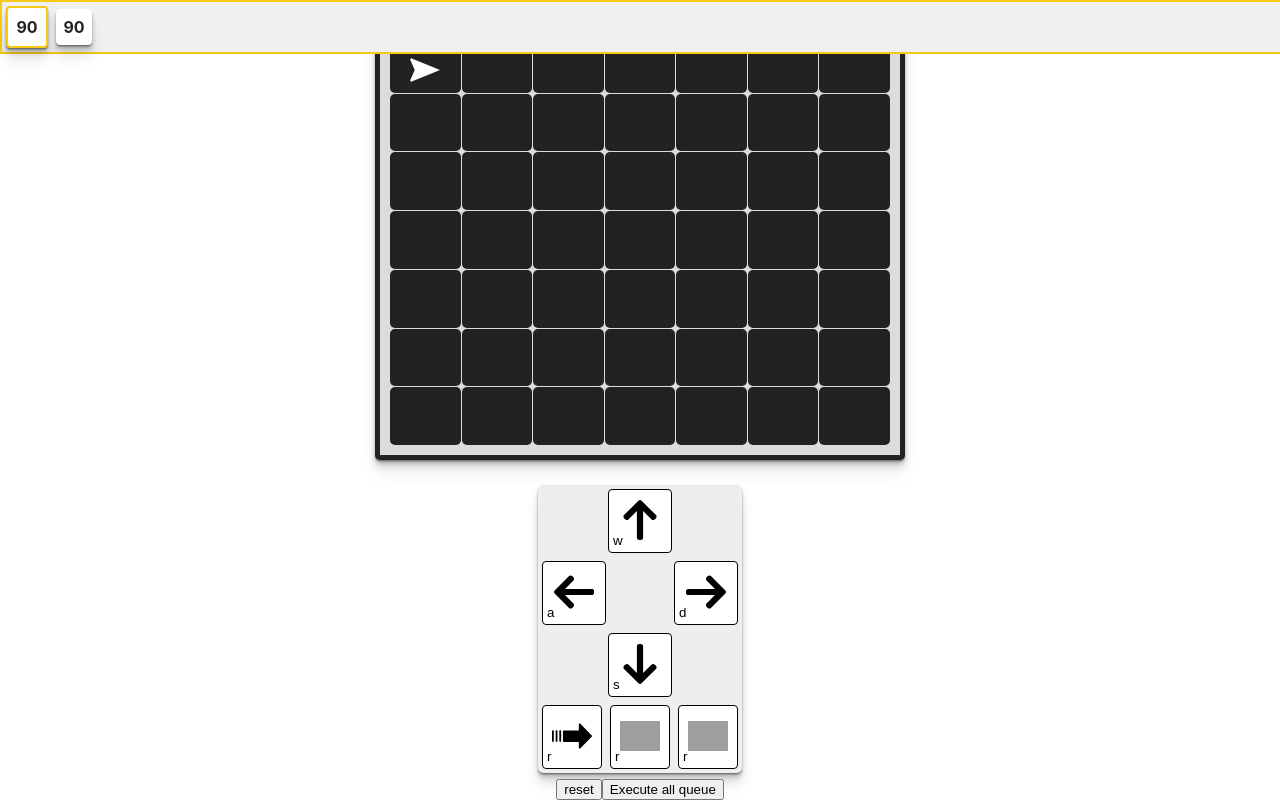
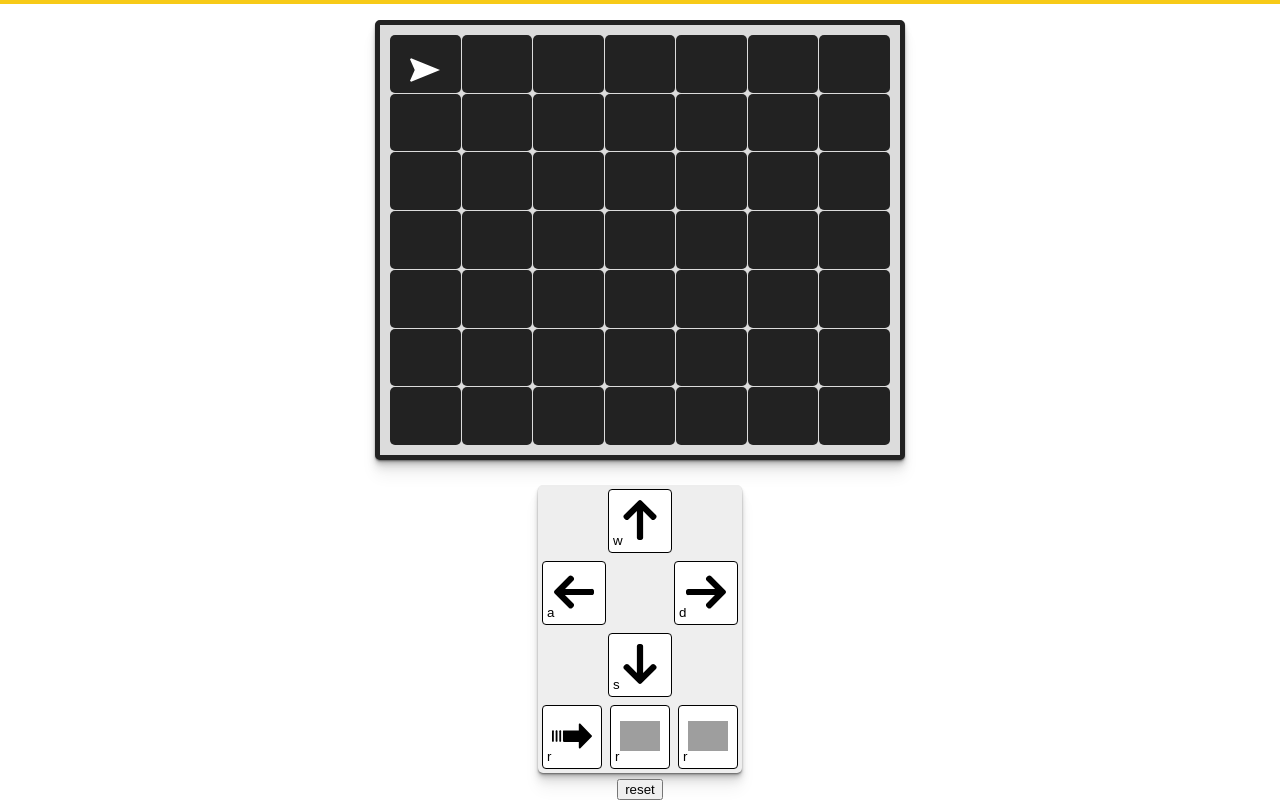
Before and after one commit to Ezeial/42GAME-CLONE, a React (Create React App) app: page / in a window 1280 px wide. Built offline with nearby package versions, Linux system fonts and the light colour scheme; grey boxes are pictures that could not be loaded.

Commit message:
clean code and remove test data

```diff
--- a/src/components/Core.js
+++ b/src/components/Core.js
@@ -2,12 +2,11 @@ import React from "react";
 import { useShipStore } from "../contexts/ShipContextProvider";
 
 export default function Core() {
-  const { executeAllQueue, reset } = useShipStore();
+  const { reset } = useShipStore();
 
   return (
     <div>
       <button onClick={reset}>reset</button>
-      <button onClick={executeAllQueue}>Execute all queue</button>
     </div>
   );
 }
--- a/src/contexts/ShipContextProvider.js
+++ b/src/contexts/ShipContextProvider.js
@@ -16,7 +16,7 @@ export const ShipContextProvider = ({ children }) => {
     add,
     stopHandler,
     isRunning,
-  } = useQueue(executeAction, [90, 90]);
+  } = useQueue(executeAction);
 
   function executeAction(action) {
     if (action === "FORWARD") {
--- a/src/index.js
+++ b/src/index.js
@@ -1,14 +1,9 @@
-import React from 'react'
-import ReactDOM from 'react-dom';
-import './index.css';
-import App from './App';
-import * as serviceWorker from './serviceWorker';
+import React from "react";
+import ReactDOM from "react-dom";
+import "./index.css";
+import App from "./App";
+import * as serviceWorker from "./serviceWorker";
 
-ReactDOM.render(
-  <>
-    <App />
-  </>,
-  document.getElementById('root')
-);
+ReactDOM.render(<App />, document.getElementById("root"));
 
 serviceWorker.unregister();
--- a/src/utils/useQueue.js
+++ b/src/utils/useQueue.js
@@ -21,7 +21,6 @@ const useQueue = (executeAction, initialValue = []) => {
 
   function executeLastAction() {
     setActions((prevActions) => {
-      console.info("Actions:", prevActions, "current action:", prevActions[0]);
       if (prevActions.length === 0) {
         setHandler((prevHandler) => clearInterval(prevHandler));
         return prevActions;
```
